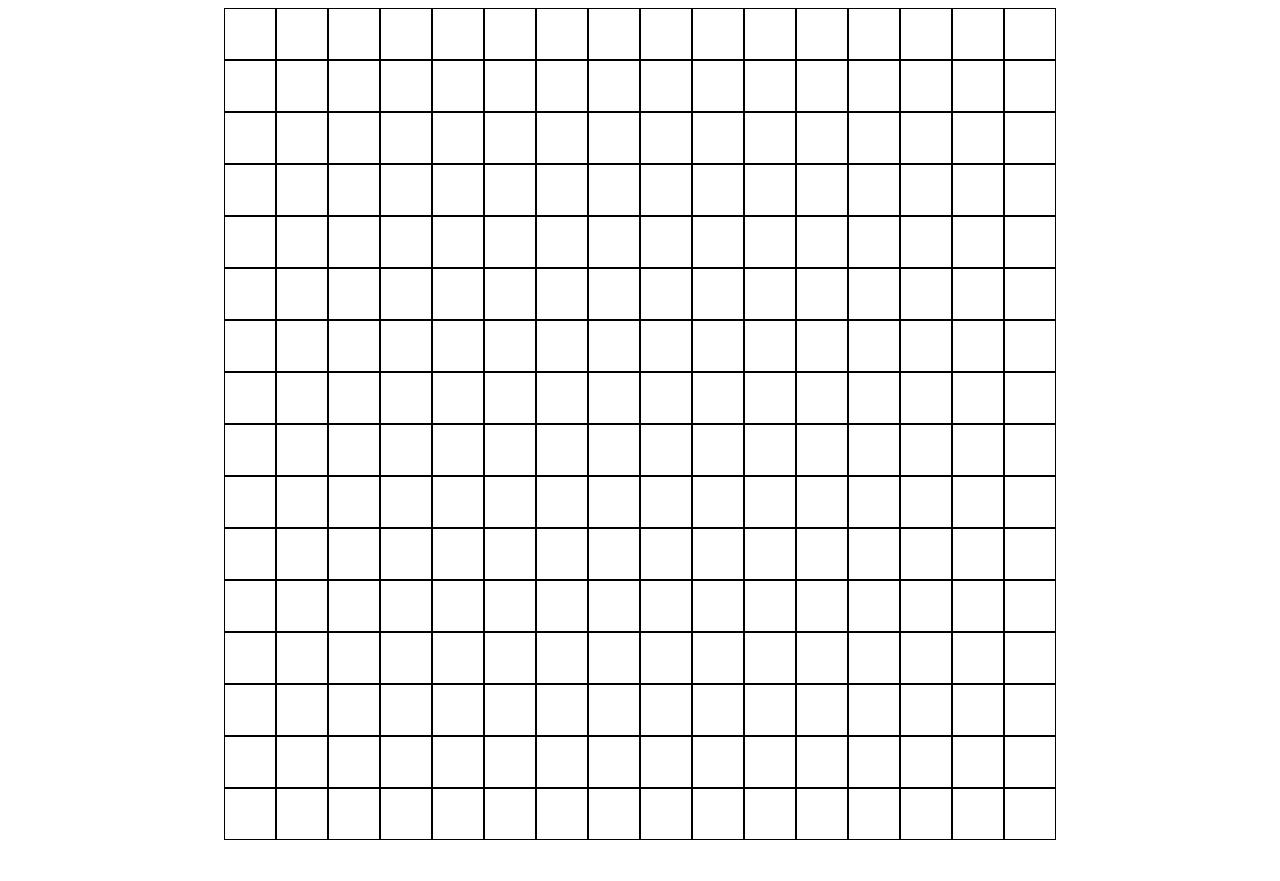
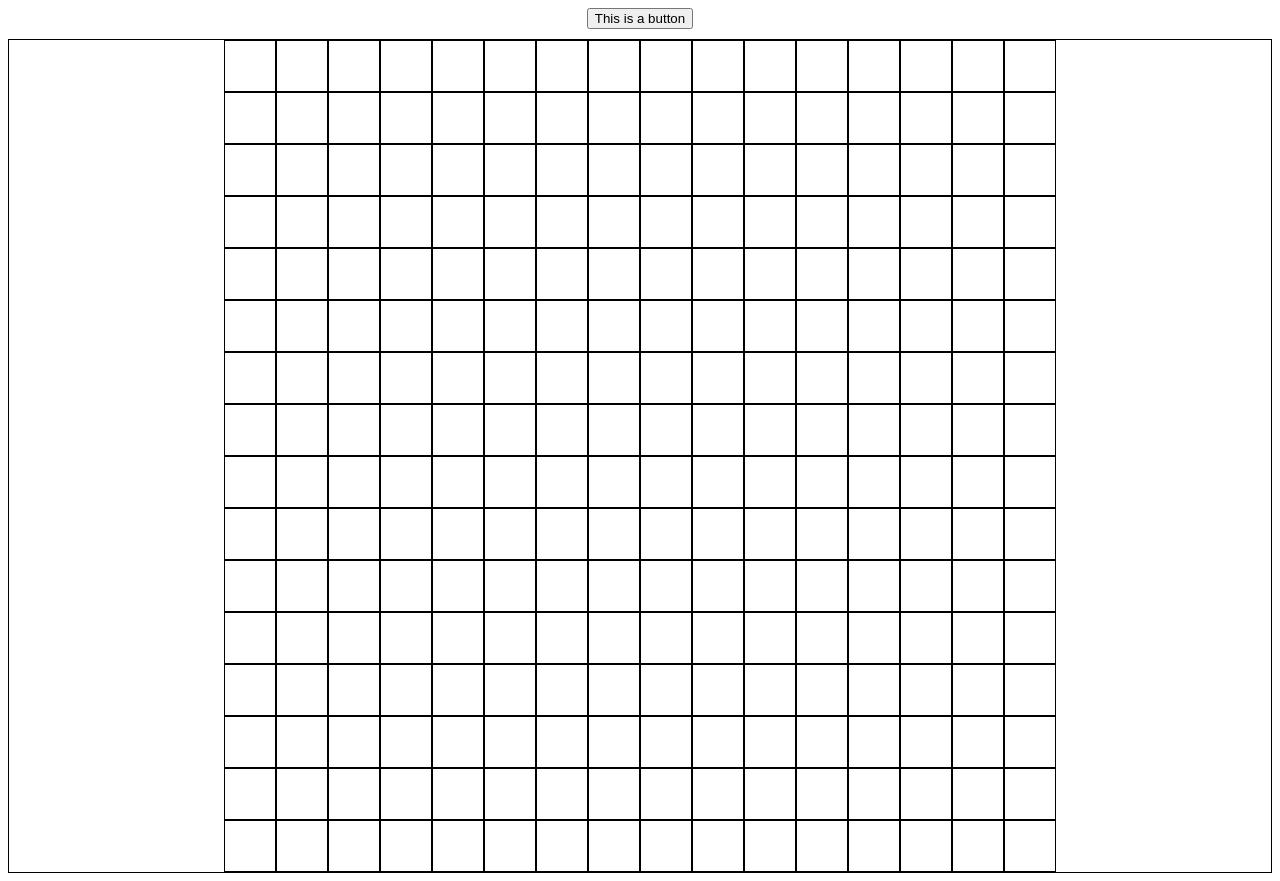
Before and after one commit to orlando1080/etch-a-sketch, a plain HTML site: page index.html in a window 1280 px wide. Before the commit the page ends 848 px from the top, so only its background shows below. Drawn offline with Linux system fonts and the light colour scheme.

Commit message:
Add removeGrid, promptGrid functions

```diff
--- a/script.js
+++ b/script.js
@@ -1,16 +1,58 @@
-function createGrid(rows) {
-    const body = document.querySelector('body');
+function createGrid(rows = 16) {
+    const body = document.querySelector('body'),
+          gridContainer = document.createElement('div');
     for (let i = 0; i < rows; i++) {
         const containerRow = document.createElement('div');
         containerRow.classList.add('container-row');
-        body.appendChild(containerRow)
+        gridContainer.appendChild(containerRow);
+      gridContainer.classList.add('grid-container');
         for (let j = 0; j < rows; j++) {
             const containerItem = document.createElement('div');
             containerItem.classList.add('container-item');
             containerRow.appendChild(containerItem);
         }
+        body.appendChild(gridContainer);
     }
-    body.appendChild(containerRow);
+    highlightDiv();
+
 }
 
-createGrid(16);
+function highlightDiv() {
+    const containerItems = document.querySelectorAll('.container-item');
+    containerItems.forEach((item) => {
+        item.addEventListener('mouseover', function() {
+            item.classList.add('hover');
+        });
+
+    });
+}
+
+function createButton() {
+  const button = document.createElement('button'),
+        div = document.createElement('div'),
+        body = document.querySelector('body');
+
+  div.classList.add('button-container');
+  button.textContent = 'This is a button';
+  div.appendChild(button);
+  body.appendChild(div);
+
+  const btn = document.querySelector('button');
+  btn.addEventListener('click', promptGrid);
+}
+
+function removeGrid() {
+  rows = document.querySelectorAll('.container-row');
+  rows.forEach((row) => {
+    row.remove();
+  });
+}
+
+function promptGrid() {
+  const gridSize = prompt('input');
+  removeGrid();
+  createGrid(gridSize);
+}
+
+createButton();
+createGrid();
--- a/style.css
+++ b/style.css
@@ -1,13 +1,27 @@
+body {
+    min-height: 100vh;
+  }
+
+  .grid-container {
+    display: flex;
+    flex-direction: column;
+    border: 1px solid;
+  }
+
+  .button-container {
+    display: flex;
+    margin-bottom: 10px;
+    justify-content: center;
+  }
+
   .container-row {
       display: flex;
       justify-content: center;
-    /* border: 1px solid; */
       min-width: 0%;
       flex: 1;
-
   }
 
-.container-item:hover {
+  .hover {
       background-color: red;
   }
 
```
Lines whose indentation alone changed are shown as unchanged.
